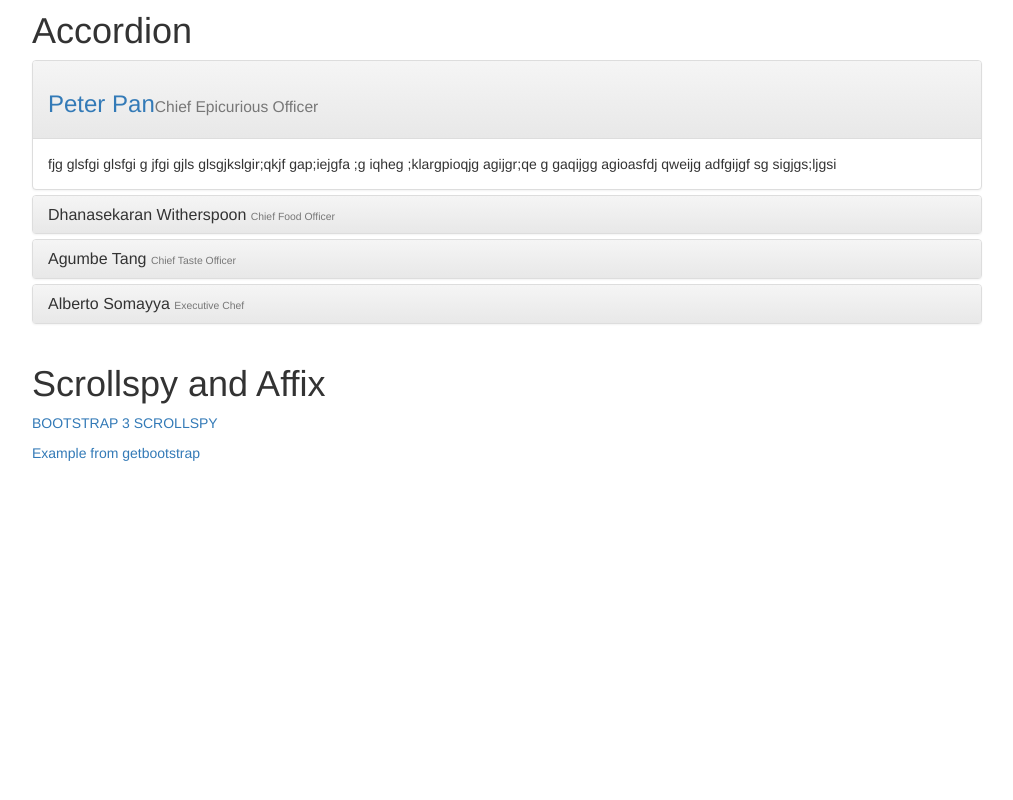
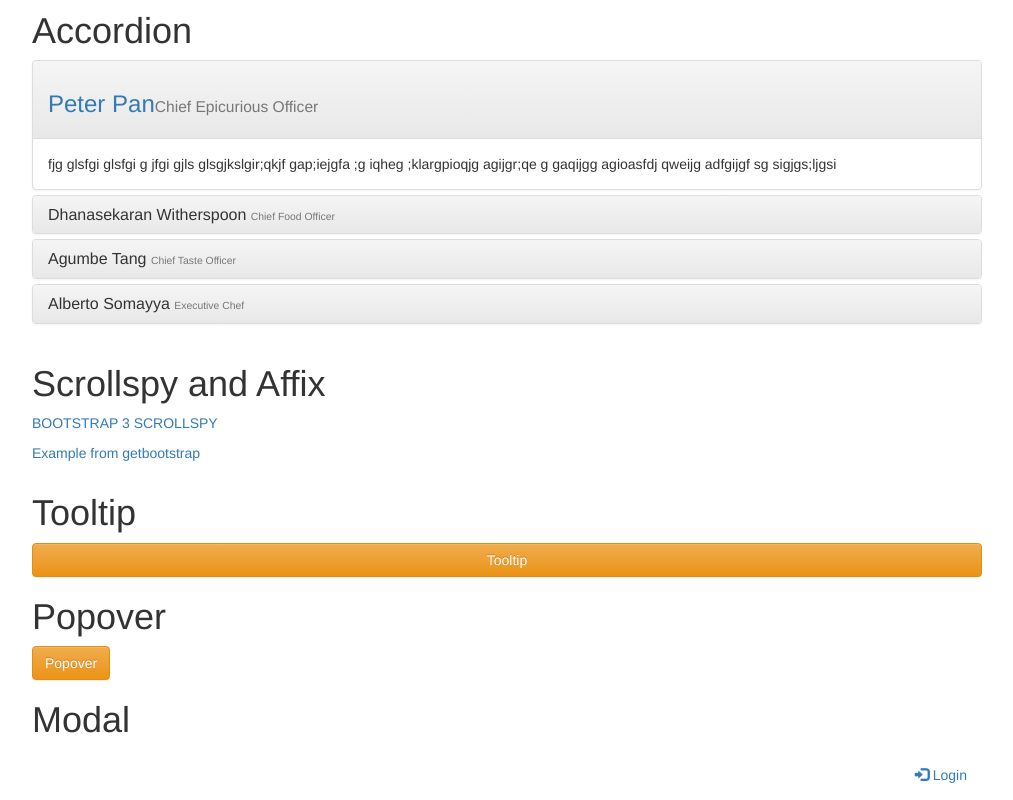
Before and after one commit to YunzhiWei/bootstrap-summary, a plain HTML site: page week3/index.html in a window 1280 px wide. Shown: the part 805-1605 px from the top of the page, without its empty margins (38-1051 px from the left). Before the commit the page ends 1278 px from the top, so only its background shows below. Drawn offline with nearby package versions, Linux system fonts and the light colour scheme.

Commit message:
tooltip, popover, modal

```diff
--- a/week3/index.html
+++ b/week3/index.html
@@ -255,6 +255,67 @@
 
         </section>
 
+
+        <section id="Eight">
+
+          <div class="row">
+            <H1>Tooltip</H1>
+          </div>
+          <div class="row">
+            <a type="button" class="btn btn-warning btn-block"
+            data-toggle="tooltip"
+            title="Or Call us at +852 12345678"
+            data-placement="top|right"
+            href="#">Tooltip</a>
+          </div>
+
+          <div class="row">
+            <H1>Popover</H1>
+          </div>
+          <div class="row">
+            <button type="button" class="btn btn-warning"
+            data-toggle="popover"
+            title="message title"
+            data-content="this is the message body"
+            data-placement="top"
+            >Popover</a>
+          </div>
+
+
+          <div class="row">
+            <H1>Modal</H1>
+          </div>
+          <div class="row">
+            <div id="loginModal" class="modal fade" role="dialog">
+              <div class="modal-dialog">
+                <!-- Modal content-->
+                <div class="modal-content">
+                  <div class="modal-header">
+                    <button type="button" class="close" data-dismiss="modal">&times;</button>
+                    <h4 class="modal-title">Login </h4>
+                  </div>
+                  <div class="modal-body">
+                    <button type="button" class="btn btn-default btn-sm" data-dismiss="modal">Cancel</button>
+                  </div>
+                </div>
+              </div>
+            </div>
+          </div>
+
+
+          <ul class="nav navbar-nav navbar-right">
+            <li>
+              <a data-toggle="modal" data-target="#loginModal">
+                <span class="glyphicon glyphicon-log-in"></span>
+                Login
+              </a>
+            </li>
+          </ul>
+
+
+
+        </section>
+
       </div>
 
       <nav id="mytarget_nav" class="col-md-2">
@@ -275,6 +336,18 @@
     <script src="https://ajax.googleapis.com/ajax/libs/jquery/1.11.3/jquery.min.js"></script>
     <!-- Include all compiled plugins (below), or include individual files as needed -->
     <script src="js/bootstrap.min.js"></script>
+
+    <script>
+      $(document).ready(function(){
+        $('[data-toggle="tooltip"]').tooltip();
+      });
+    </script>
+    <script>
+      $(document).ready(function(){
+        $('[data-toggle="popover"]').popover();
+      });
+    </script>
+
 </body>
 
 </html>
```
